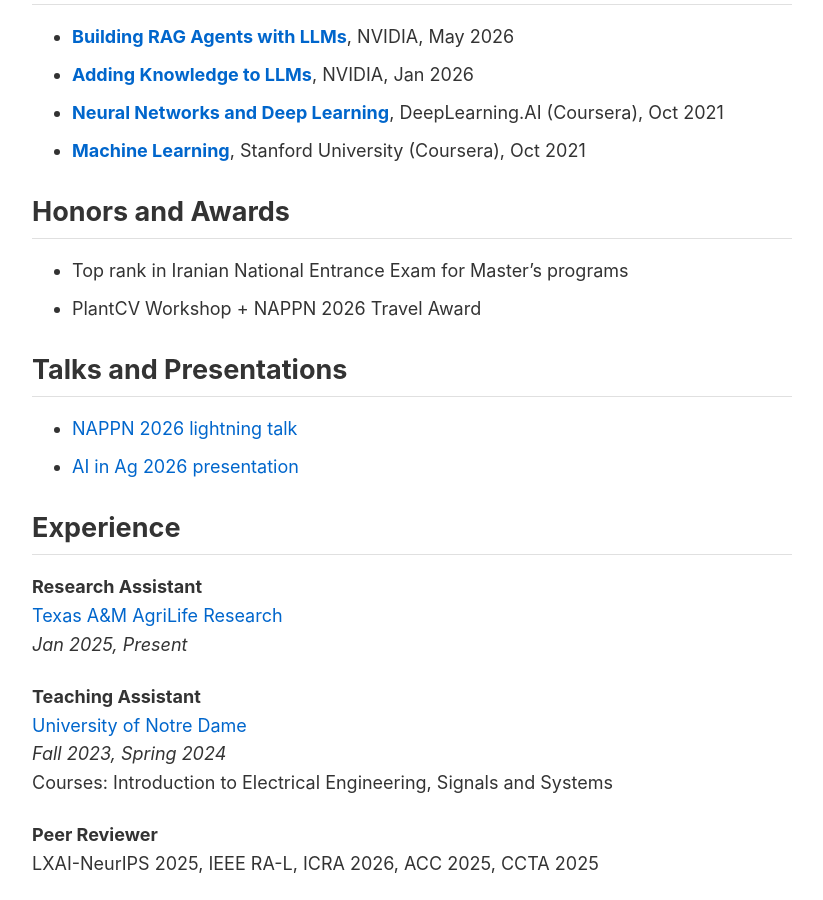
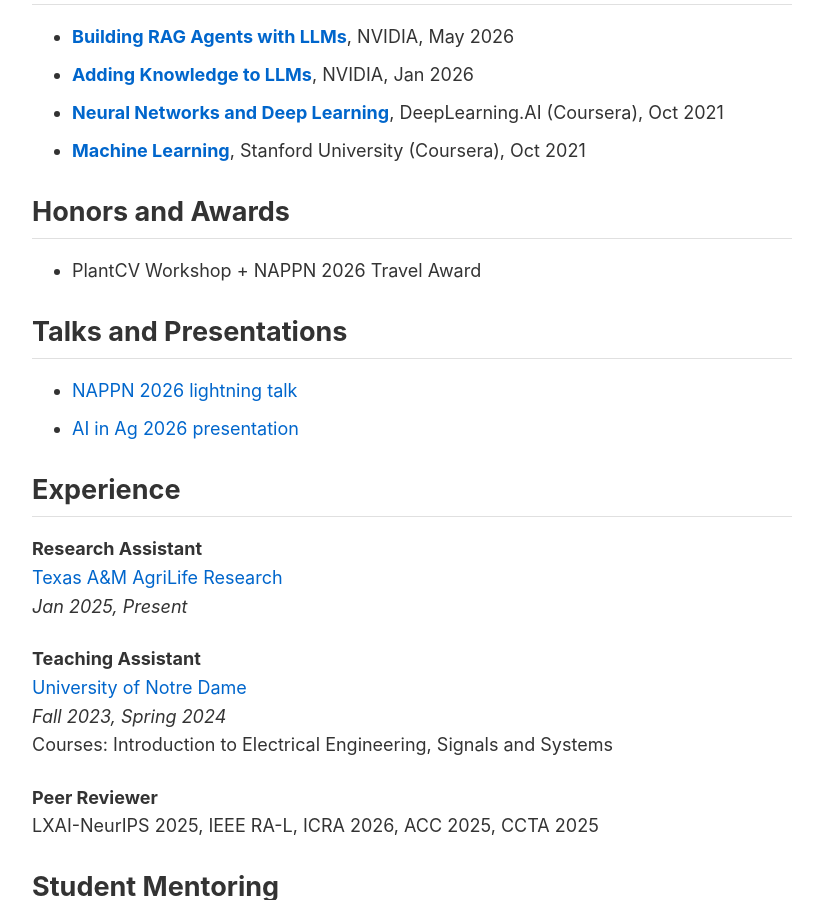
Before and after one commit to fahimehorvatinia/fahimehorvatinia.github.io, a Jekyll site: the page built from index.md, in a window 1280 px wide and 900 px high, scrolled down 2044 px. Shown: the whole window, without its empty margins (228-1051 px from the left). Built offline with Jekyll 4.4.1, drawn with Linux system fonts in a browser that asks for light colours; some web fonts are replaced; part of the change alters nothing that is shown.

Commit message:
Remove the award entry from the homepage honors section

```diff
--- a/index.md
+++ b/index.md
@@ -56,7 +56,7 @@ sidebar: false
     </ul>
 </div>
 
-I'm a PhD student in Computer Engineering at Texas A&M University, advised by <a href="https://engineering.tamu.edu/electrical/profiles/peeples-joshua.html">Dr. Joshua Peeples</a>, and affiliated with the <a href="https://avll.tamu.edu/">Advanced Vision and Learning Lab (AVLL)</a>. I earned my Master’s degree in Electrical Engineering from the University of Notre Dame in 2025 and my Bachelor’s degree in Electrical Engineering from Amirkabir University of Technology in 2020.
+I'm a PhD student in Computer Engineering at Texas A&M University, advised by <a href="https://engineering.tamu.edu/electrical/profiles/peeples-joshua.html">Dr. Joshua Peeples</a>, and affiliated with the <a href="https://avls.tamu.edu/">Advanced Vision and Learning Lab (AVLL)</a>. I earned my Master's degree in Electrical Engineering from the University of Notre Dame in 2025 and my Bachelor's degree in Electrical Engineering from Amirkabir University of Technology in 2020.
 
 ## Research Focus
 
@@ -133,7 +133,6 @@ I'm a PhD student in Computer Engineering at Texas A&M University, advised by <a
 
 ## Honors and Awards
 
-- Top rank in Iranian National Entrance Exam for Master's programs
 - PlantCV Workshop + NAPPN 2026 Travel Award
 
 ## Talks and Presentations
```
